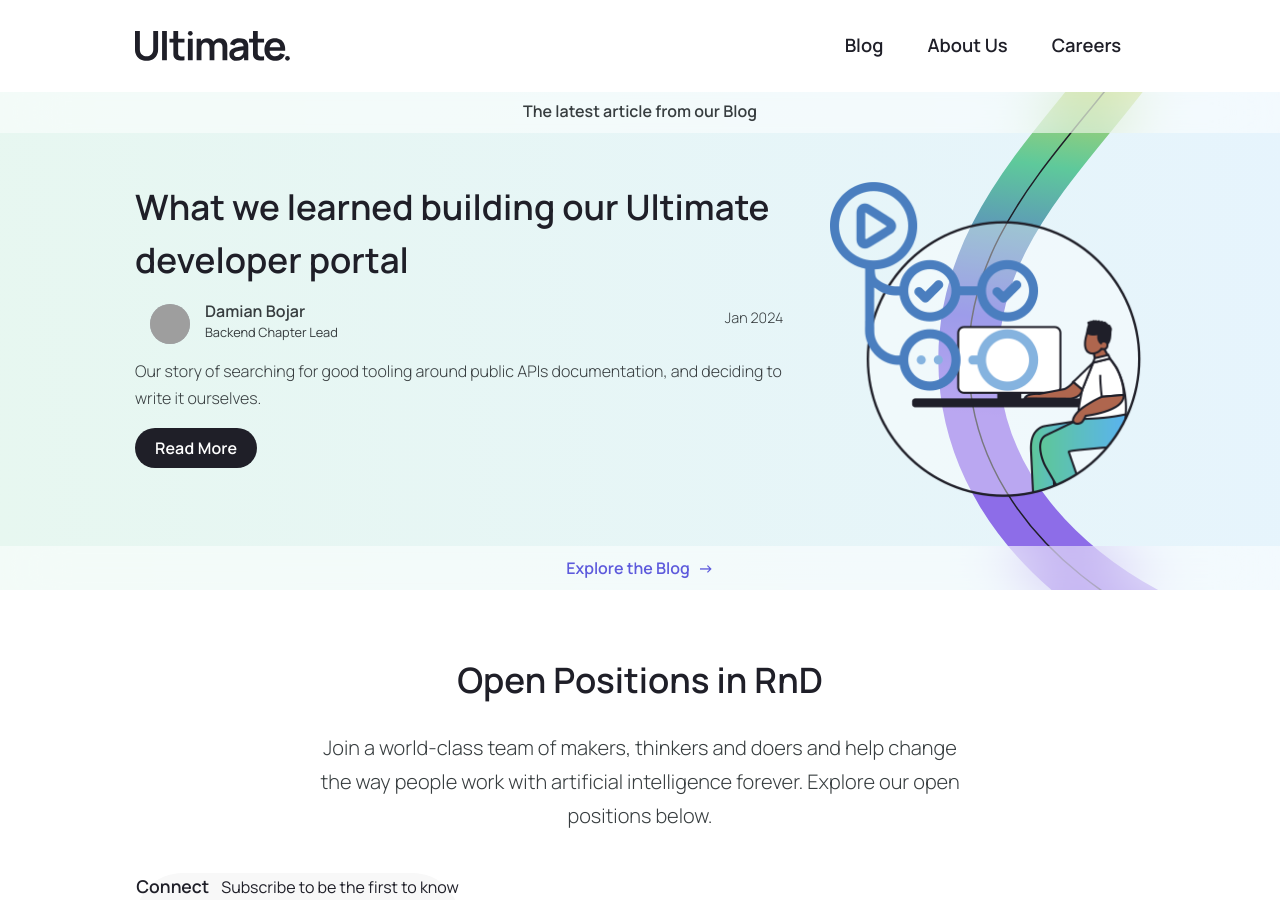
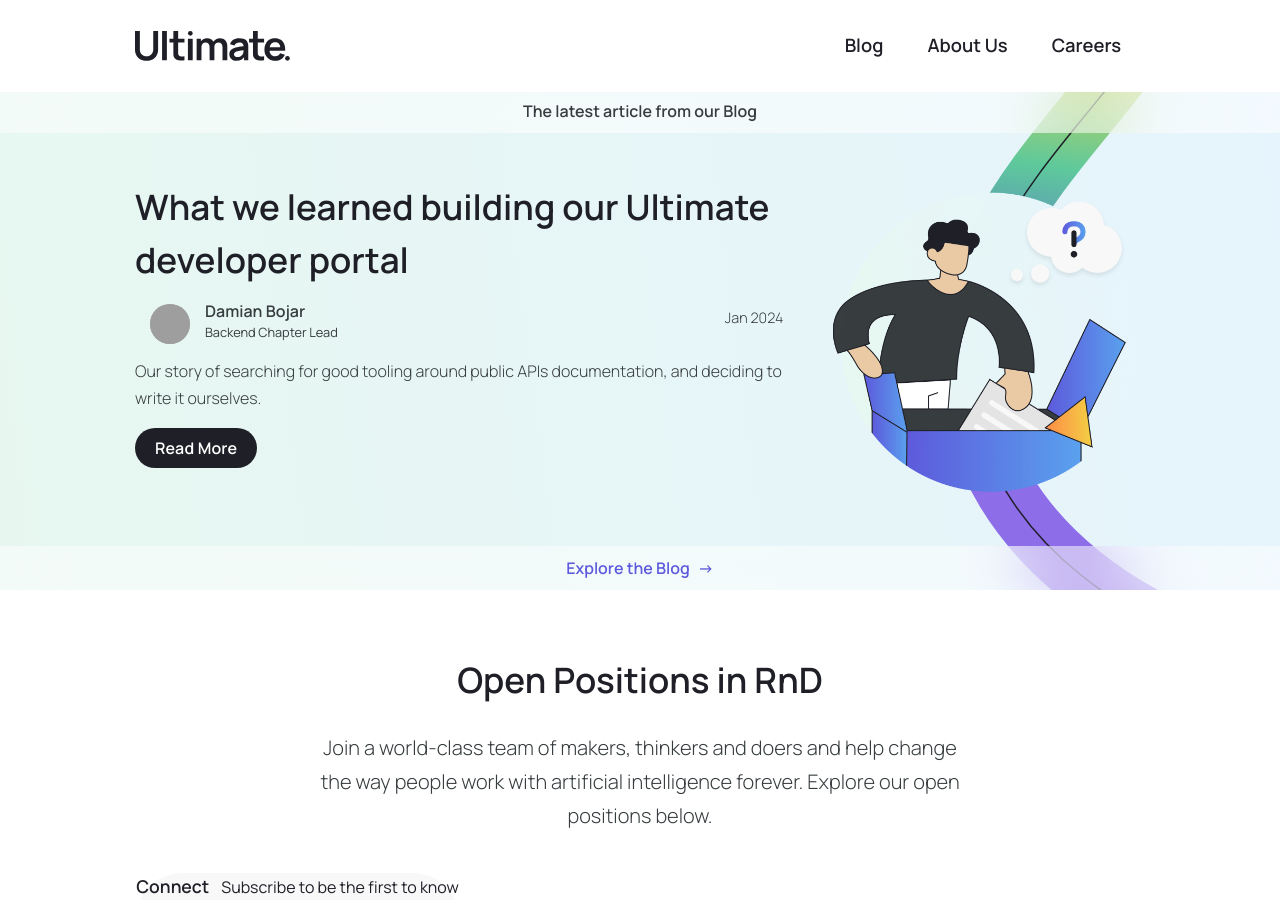
Before and after one commit to ultimateai/Blog, a Jekyll site: the page built from index.html, in a window 1280 px wide and 900 px high. Built offline with Jekyll 4.4.1, drawn with Linux system fonts in a browser that asks for light colours; nearby versions of some CDN libraries; a script that is not in the unit is left out; grey boxes are pictures that could not be loaded.

Commit message:
Added image

```diff
--- a/_posts/2024-01-23-developer-portal.markdown
+++ b/_posts/2024-01-23-developer-portal.markdown
@@ -4,7 +4,7 @@
 date: 2024-01-23
 description: "Our story of searching for good tooling around public APIs documentation, and deciding to write it ourselves."
 categories: CI/CD pipeline
-preview_image: /assets/img/posts/reusable-workflows_preview.png
+preview_image: /assets/img/posts/DeveloperPortal_What_We_Learned.png
 author: "Damian Bojar"
 ---
 
```
Also changed, not shown: assets/img/posts/DeveloperPortal_What_We_Learned.png (added).
